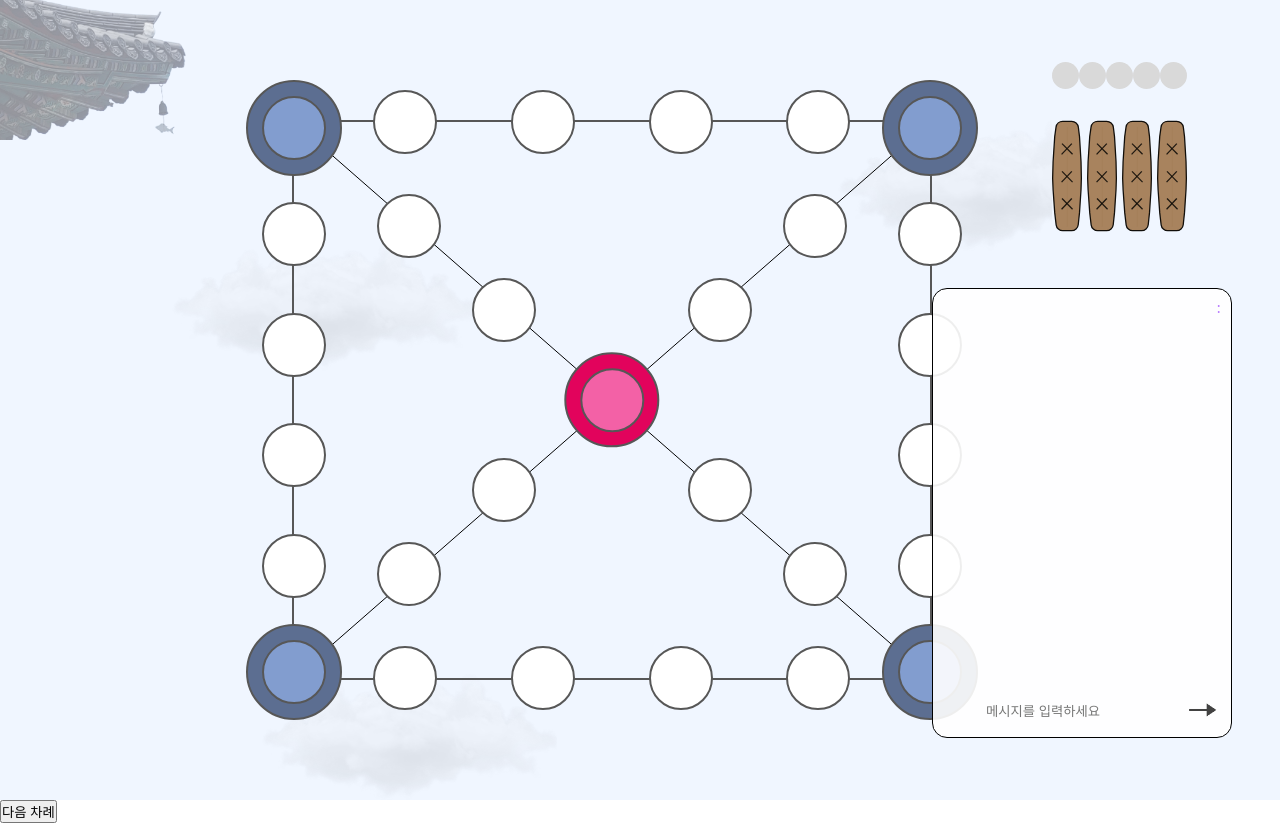
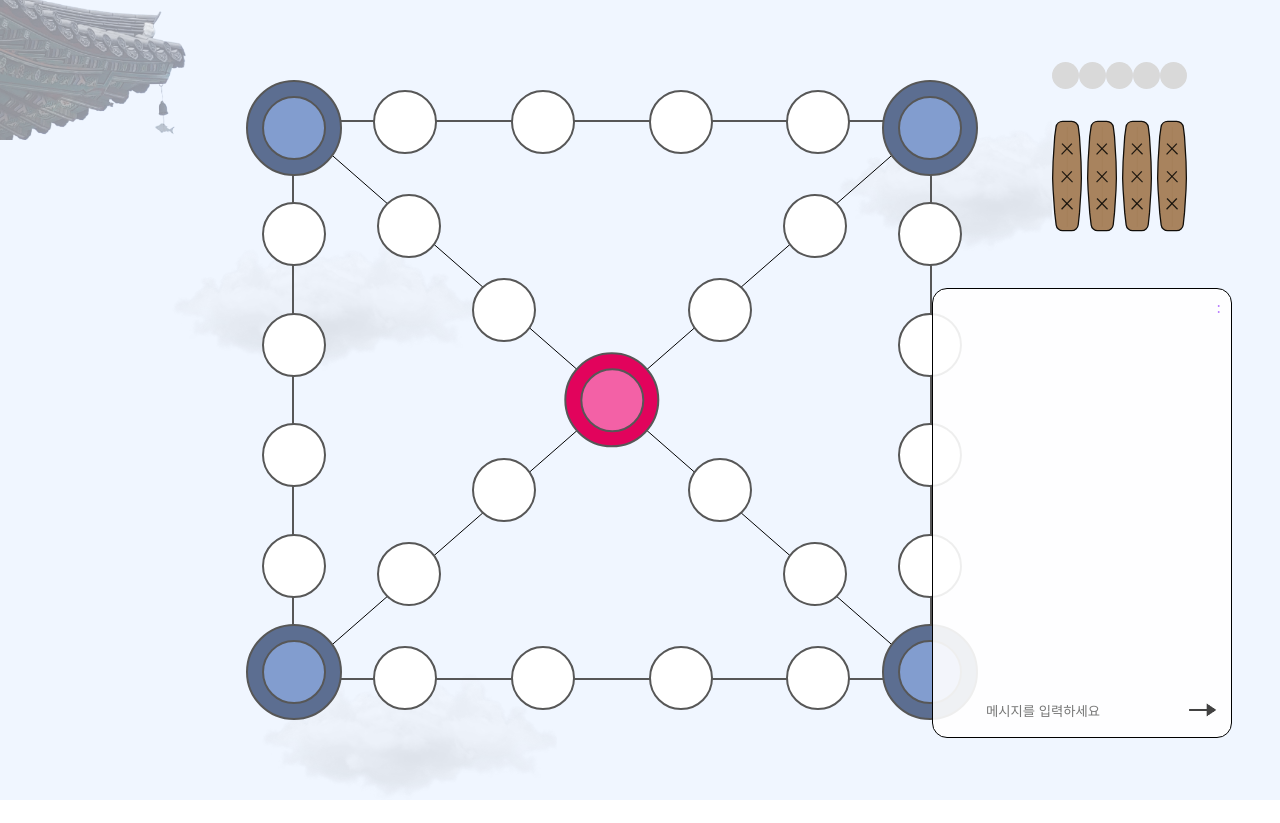
Before and after one commit to YutjjakNori/main, a Next.js app in the folder front-yut/: page /game in a window 1280 px wide. After the commit the page ends 800 px from the top, so only its background shows below. Built offline with nearby package versions, Linux system fonts and the light colour scheme.

Commit message:
Delete : game page에 안쓰는 버튼 삭제

```diff
--- a/front-yut/pages/game/index.tsx
+++ b/front-yut/pages/game/index.tsx
@@ -147,16 +147,10 @@ const Game = () => {
     initSubscribe();
   }, []);
 
-  const testNextTurn = () => {
-    turnEnd();
-  };
-
   return (
     <>
       <GameLayout userList={userList} eventPositionList={eventPositionList} />
       <GameModalLayout />
-
-      <button onClick={testNextTurn}>다음 차례</button>
     </>
   );
 };
```
